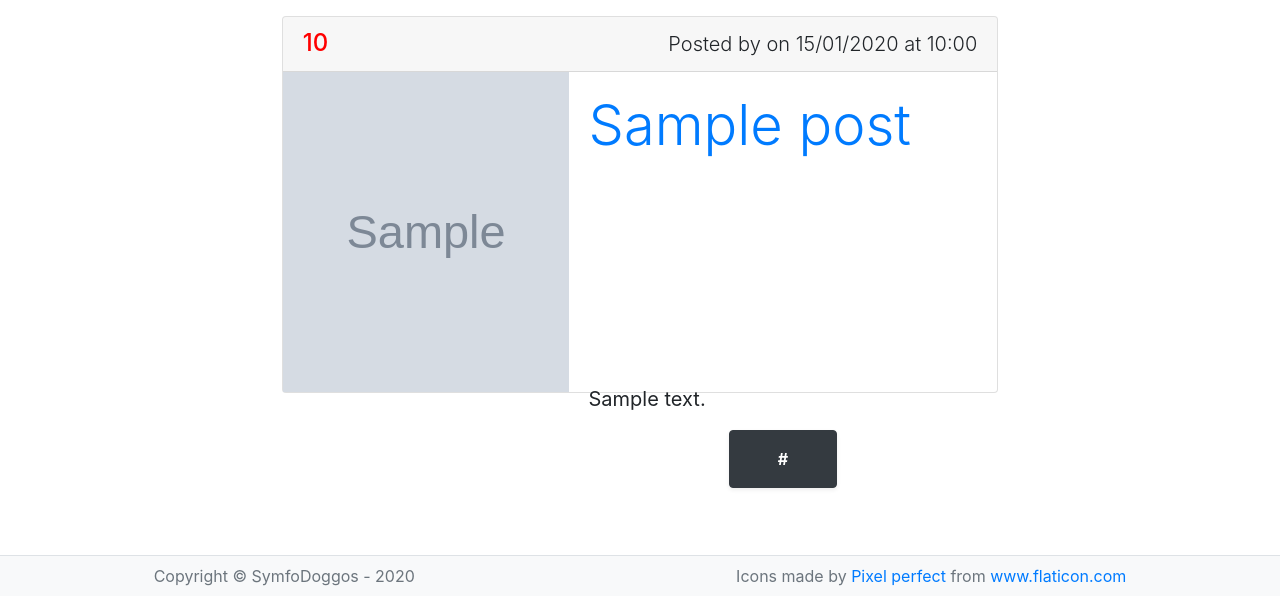
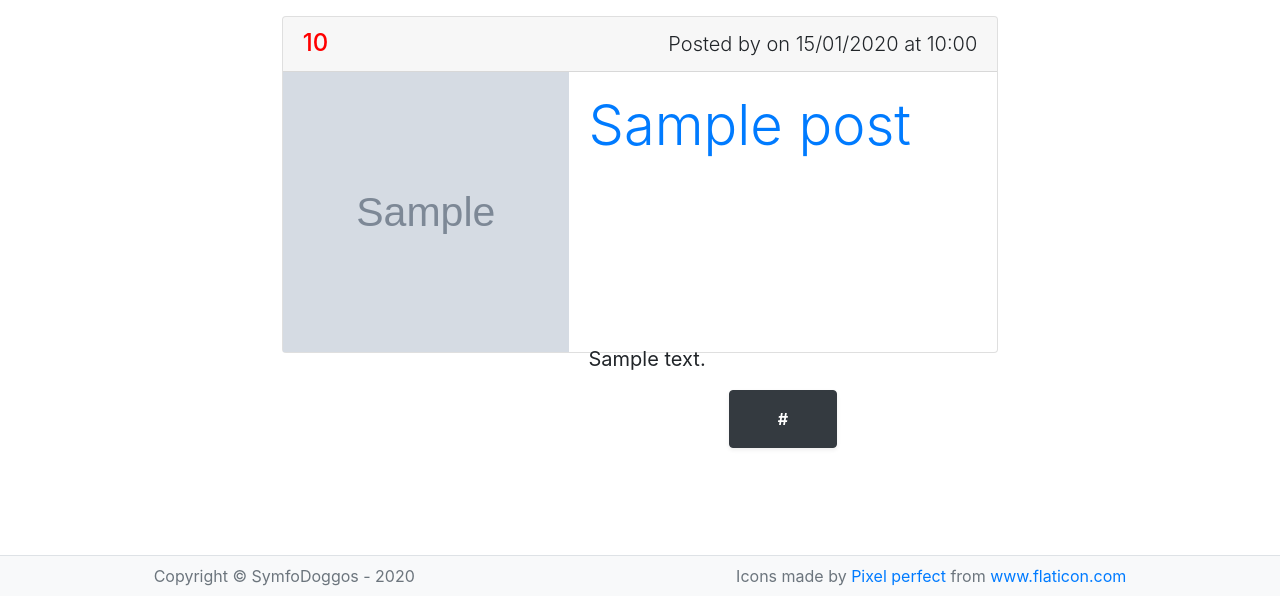
Before and after one commit to LouisCalypso/Projet_Symfony, a Symfony app: template templates/search/index.html.twig in a window 1280 px wide. Shown: the part 204-800 px from the top of the page. Run offline with Twig, Linux system fonts and the light colour scheme; the template is opened without the code that fills it: most values are stand-ins (such as "Sample title", 1, 10 or a date in 2020); grey boxes marked "Sample" are stand-in pictures; some libraries are stand-ins or nearby versions.

Commit message:
Fix img post preview

```diff
--- a/public/css/style.css
+++ b/public/css/style.css
@@ -12,9 +12,13 @@ a:hover {
 
 figure {
     display: block;
+    position: relative;
     width: 40%;
-    height: 40vh;
-    background-position: center;
-    background-size: cover;
+    height: 35vh;
+    overflow: hidden;
     margin:0;
 }
+
+figure img {
+    position: absolute;
+}
--- a/public/js/script.js
+++ b/public/js/script.js
@@ -1,4 +1,6 @@
 $(document).ready(function(){
+
+    renderFigures();
 
     /**
      * triggered when clic on a vote button
@@ -74,6 +76,7 @@ $(document).ready(function(){
             success: function(data) {
                 console.log("SUCCESS");
                 $('.posts-list').html(data);
+                renderFigures();
             }
         })
 
@@ -105,6 +108,7 @@ $(document).ready(function(){
             success: function(data) {
                 console.log("SUCCESS");
                 $('.posts-list').html(data);
+                renderFigures();
             }
         })
     })
@@ -179,3 +183,19 @@ $(document).ready(function(){
     });
 
 });
+
+const renderFigures = () => {
+    $("figure img").each((k, e) => {
+        if ($(e).height() < $(e).width())
+            $(e).css({
+                height: "100%",
+                left: "50%",
+                transform: "translateX(-50%)",
+            });
+        else $(e).css({
+            width: "100%",
+            top: "50%",
+            transform: "translatey(-50%)",
+        });
+    });
+}
--- a/templates/post/preview.html.twig
+++ b/templates/post/preview.html.twig
@@ -54,7 +54,9 @@
     <!-- CONTENT -->
     {% if post.getImage() %}
         <div class="d-flex flex-row align-items-middle">
-            <figure style="background-image: url('{{absolute_url(asset('storage/uploads/' ~post.getImage() )) }}');"></figure>
+            <figure>
+                <img src='{{ absolute_url(asset('storage/uploads/' ~post.getImage())) }}'>
+            </figure>
     {% endif %}
 
             <div class="card-body">
```
